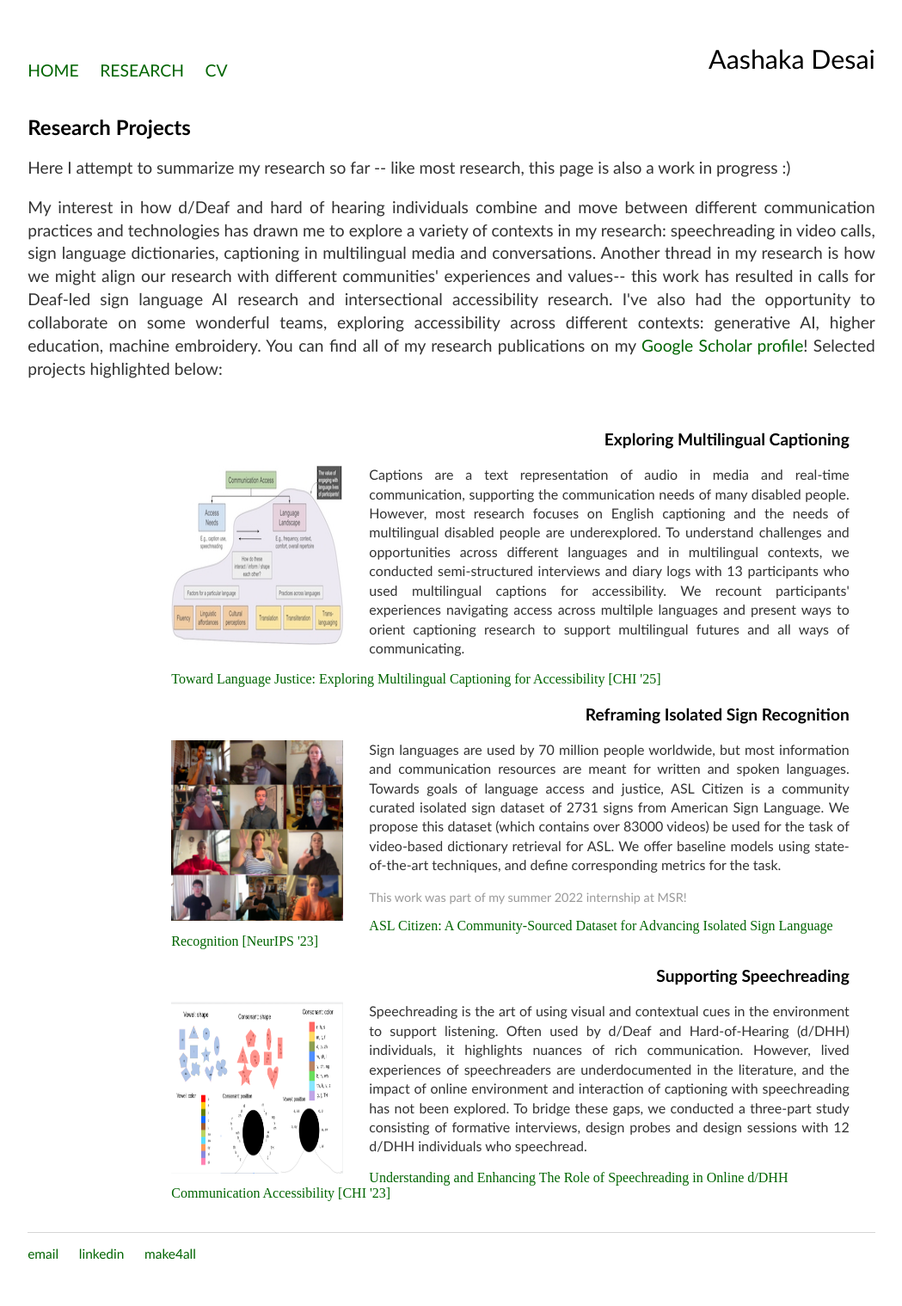
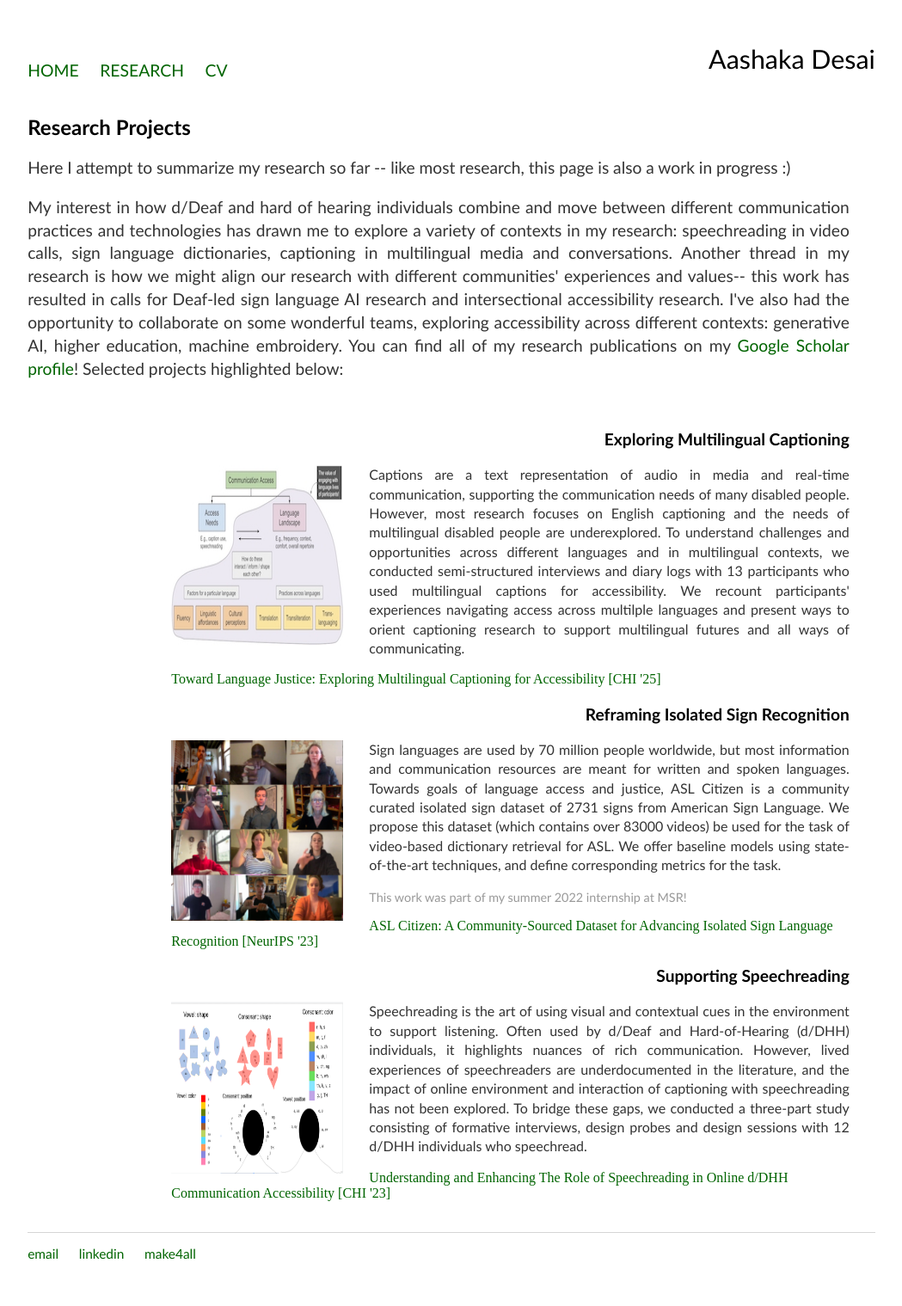
Before and after one commit to aashakadesai/aashakadesai.github.io, a Jekyll site: the page built from research/index.html, in a window 1280 px wide. Shown: the whole page at 86% size, without its empty margins (115-1164 px from the left). Built offline with Jekyll 4.4.1, drawn with Linux system fonts in a browser that asks for light colours.

Commit message:
Update index.html

```diff
--- a/research/index.html
+++ b/research/index.html
@@ -5,6 +5,8 @@ title: Aashaka Desai, Research
 <div class="blurb">
 <br class="cb">
 <h2>Research Projects</h2>
+</div>
+<div class="blurb" style="margin-right:30px;margin-left:auto;">
 <p> Here I attempt to summarize my research so far -- like most research, this page is also a work in progress :) </p>
 
 <p>My interest in how d/Deaf and hard of hearing individuals combine and move between different communication practices and technologies has drawn me to explore a variety of contexts in my research: speechreading in video calls, sign language dictionaries, captioning in multilingual media and conversations.
```
